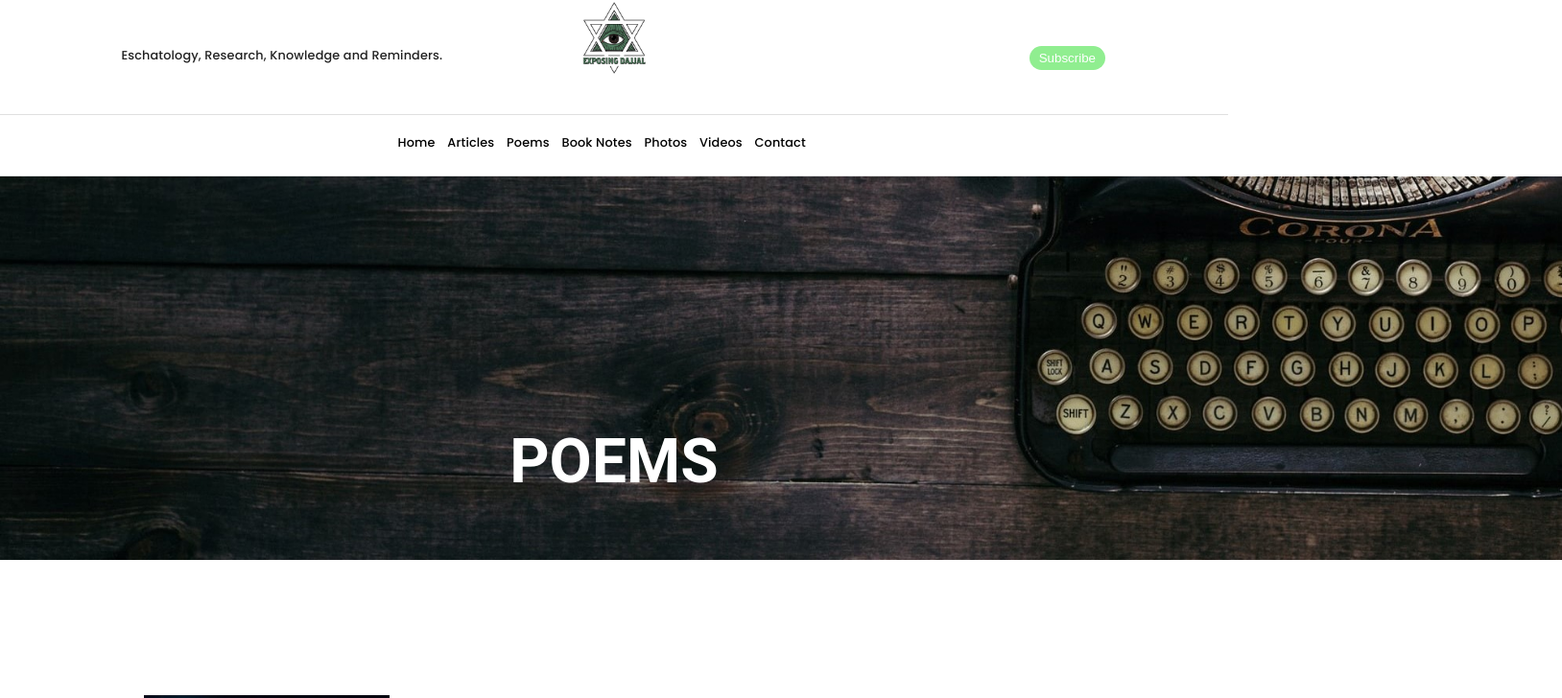
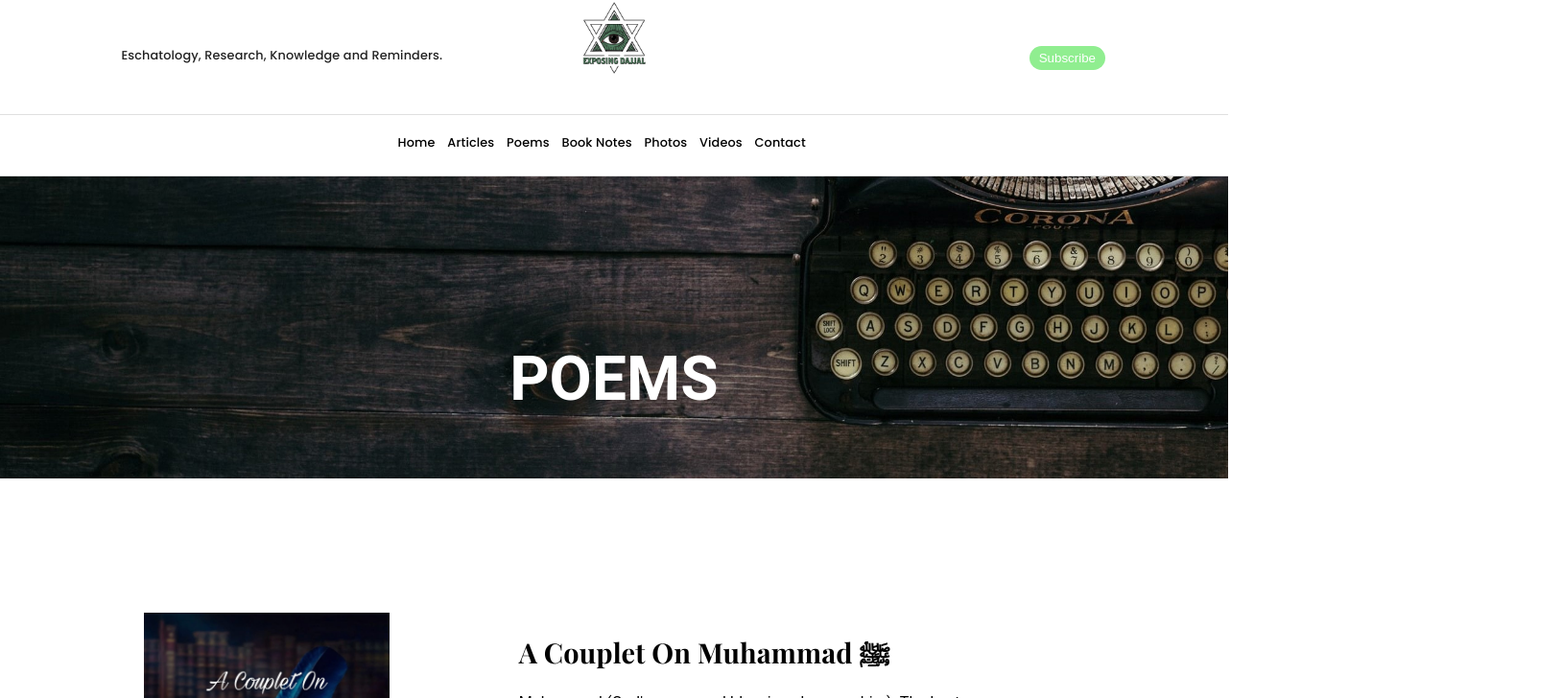
Before and after one commit to mohdnuman/blogging, a React (Create React App) app: page /poems in a window 1280 px wide. Shown: the top 728 px of the page at 96% size, 1628 px wide, since content can reach past the window. Built offline with nearby package versions, Linux system fonts and the light colour scheme; no server answers; the database is empty.

Commit message:
page0banner-chnages

```diff
--- a/src/index.css
+++ b/src/index.css
@@ -289,9 +289,15 @@ code {
 /*------------------articles-page------------------*/
 
 .page-banner {
+  /* width: auto;
+  min-width: 100%;
+  height: 50vh; */
   width: auto;
+  height: auto;
   min-width: 100%;
-  height: 50vh;
+  max-width: 100vw;
+  max-height: 50vh;
+  object-fit: cover;
 }
 
 .page-heading {
```
